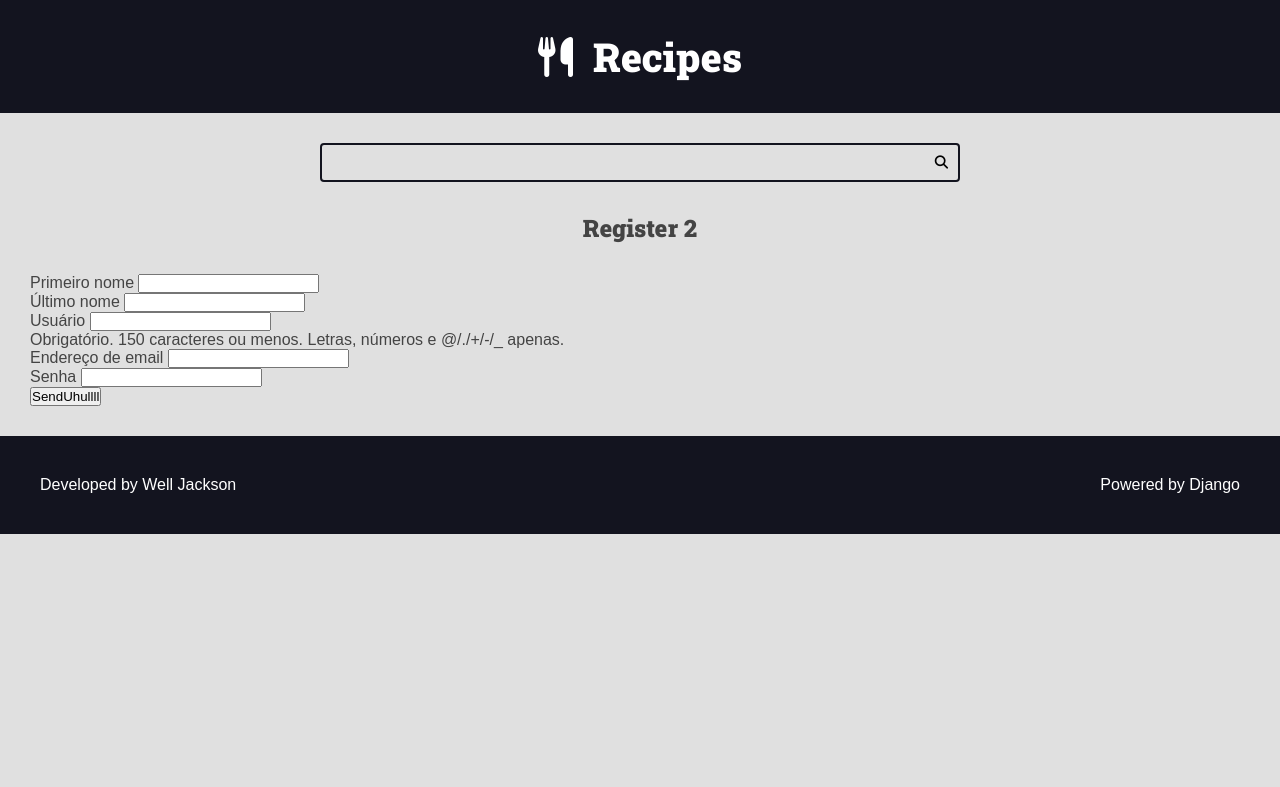
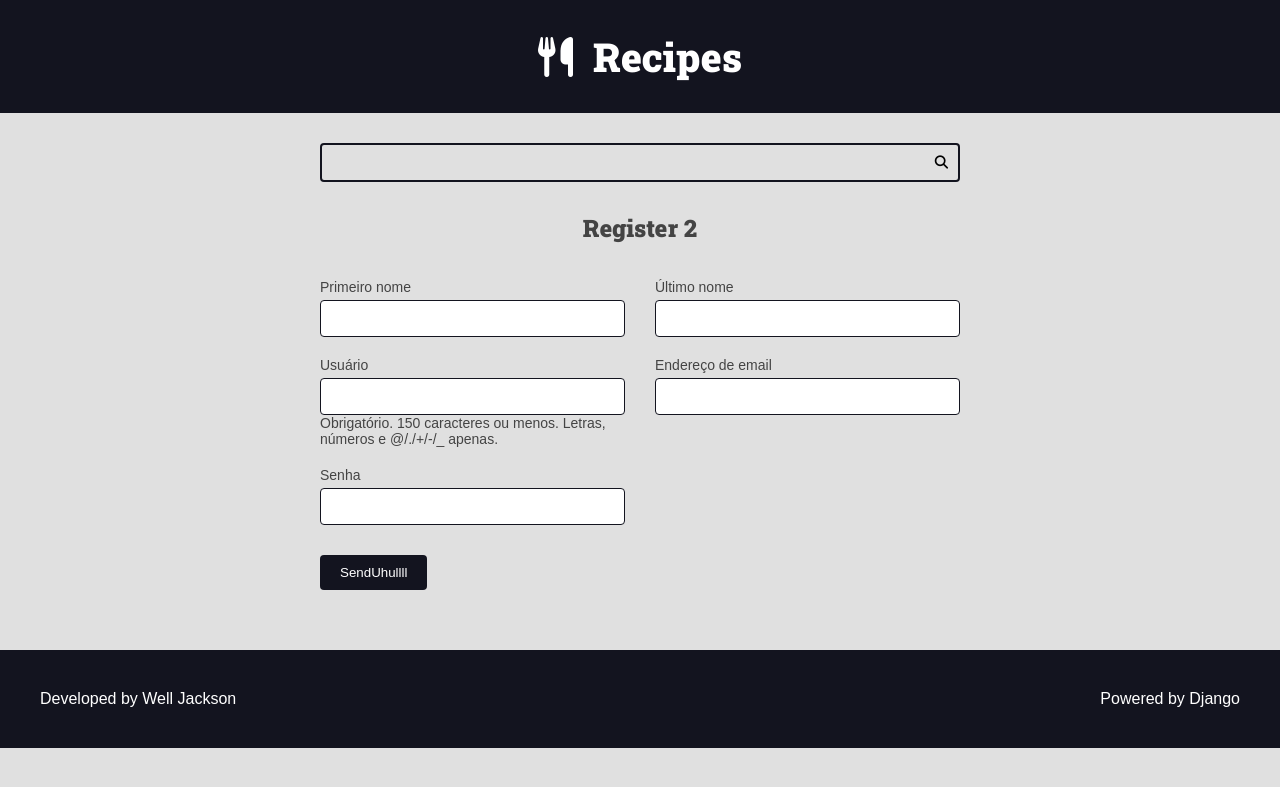
Before and after one commit to jsrwell/culinary-hub, a Django app: page /authors/register/ in a window 1280 px wide. Shown: the top 787 px of the page. Run offline with Django 4.2, Linux system fonts and the light colour scheme.

Commit message:
Add CSS on form of authors

```diff
--- a/authors/templates/authors/pages/register_view.html
+++ b/authors/templates/authors/pages/register_view.html
@@ -21,11 +21,13 @@
                     </div>
                 {% endfor %}
             </div>
-            <div class="form-group">
-                <button type="submit">
-                    SendUhullll
-                </button>
-            </div>
+            <div class="form-content form-content-grid">
+                <div class="form-group">
+                    <button type="submit">
+                        SendUhullll
+                    </button>
+                </div>
+            </div/>
         </form>
     </div>
 {% endblock content %}
--- a/recipes/static/recipes/css/style.css
+++ b/recipes/static/recipes/css/style.css
@@ -38,6 +38,7 @@
     --font-primary: sans-serif;
     --font-headings: 'Roboto Slab', serif;
 
+    --spacing-gutter-small: 1.5rem;
     --spacing-gutter-medium: 3rem;
     --spacing-gutter-large: 4rem;
 }
@@ -314,6 +315,50 @@ h6 {
     text-align: center;
 }
 
+/* Forms */
+
+.form-content {
+    max-width: 64rem;
+    margin: 0 auto;
+    margin-bottom: var(--spacing-gutter-medium);
+}
+
+.form-content label, .form-content .help-text, .errorlist {
+    display: block;
+    margin: .5rem 0;
+    font-size: 1.4rem;
+    list-style-type: none;
+}
+
+.errorlist {
+    color: var(--color-error-dark);
+}
+
+.form-content .help-text {
+    margin: 0;
+}
+
+.form-content input {
+    width: 100%;
+    padding: 1rem;
+    border-radius: 0.4rem;
+    border: 1px solid var(--color-primary-dark);
+}
+
+.form-content-grid {
+    display: grid;
+    grid-template-columns: repeat(auto-fit, minmax(30rem, 1fr));
+    gap: var(--spacing-gutter-small) var(--spacing-gutter-medium);
+}
+
+.form-content button {
+    padding: 1rem 2rem;
+    border: none;
+    border-radius: 0.4rem;
+    background: var(--color-primary-dark);
+    color: var(--color-white);
+}
+
 /* Messages */
 .message {
     padding: 1rem;
@@ -351,7 +396,7 @@ h6 {
 }
 
 @media (max-width: 600px) {
-    .main-content-list {
+    .main-content-list, .form-content-grid {
         grid-template-columns: repeat(auto-fit, minmax(100%, 1fr));
     }
 }
```
